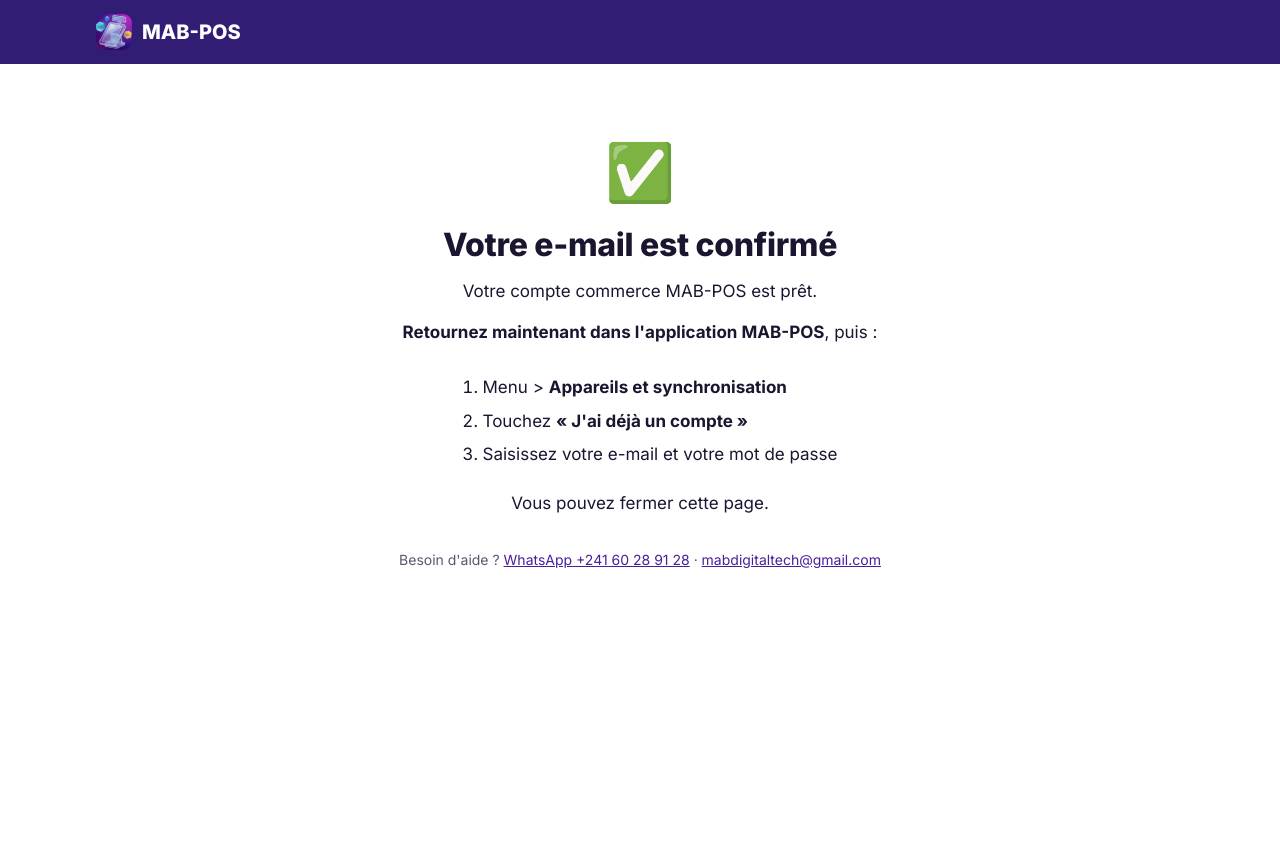
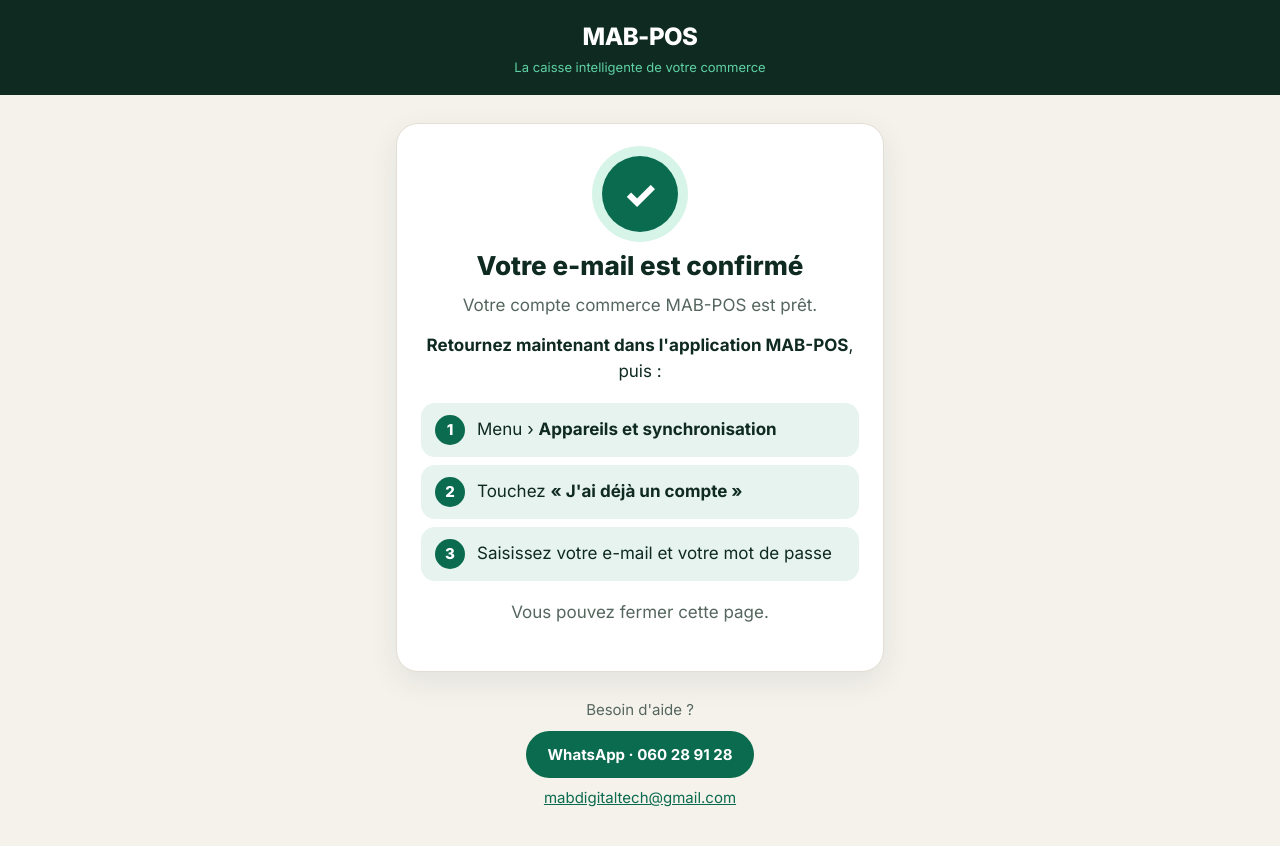
Before and after one commit to mabhoussou/mabpos, a plain HTML site: page compte-confirme.html in a window 1280 px wide. Before the commit the page ends 800 px from the top, so only its background shows below. Drawn offline with Linux system fonts and the light colour scheme.

Commit message:
Add files via upload

```diff
--- a/compte-confirme.html
+++ b/compte-confirme.html
@@ -5,54 +5,120 @@
 <meta name="viewport" content="width=device-width, initial-scale=1">
 <title>E-mail confirmé · MAB-POS</title>
 <meta name="robots" content="noindex">
-<meta name="theme-color" content="#4A1F9A">
+<meta name="theme-color" content="#0F2A21">
 <link rel="icon" href="images/icone.png">
 <link rel="preconnect" href="https://fonts.googleapis.com">
 <link rel="preconnect" href="https://fonts.gstatic.com" crossorigin>
 <link href="https://fonts.googleapis.com/css2?family=Inter:wght@400;500;600;700;800&display=swap" rel="stylesheet">
-<link rel="stylesheet" href="style.css">
-</head>
-<body>
 <!--
   Page d'arrivée du lien de confirmation envoyé par Supabase à la création
   d'un compte commerce. Réglage : Supabase > Authentication > URL Configuration
   > Site URL = https://mabhoussou.github.io/mabpos/compte-confirme.html
   Si le lien est expiré ou déjà utilisé, Supabase ajoute « #error=... » à
   l'adresse : la page affiche alors le second message.
+  Page autonome (couleurs de la charte MAB-POS : vert forêt, émeraude, sable).
 -->
-<header class="top">
-  <div class="wrap top-row">
-    <a href="index.html" class="brand"><img src="images/icone.png" alt="" width="36" height="36"> MAB-POS</a>
-  </div>
+<style>
+  :root {
+    --forest: #0F2A21;
+    --emerald: #0B6B4F;
+    --emerald-light: #5FD1A6;
+    --gold: #FFB020;
+    --bg: #F5F2EC;
+    --card: #FFFFFF;
+    --text: #0F2A21;
+    --muted: #55665E;
+    --line: #E3DED3;
+    --step: #E7F3EE;
+  }
+  @media (prefers-color-scheme: dark) {
+    :root {
+      --bg: #0B1F18;
+      --card: #12332A;
+      --text: #F5F2EC;
+      --muted: #A9C2B7;
+      --line: #1F4A3C;
+      --step: #173D32;
+    }
+  }
+  * { box-sizing: border-box; }
+  body {
+    margin: 0; min-height: 100vh; background: var(--bg); color: var(--text);
+    font: 17px/1.55 Inter, "Segoe UI", system-ui, -apple-system, sans-serif;
+  }
+  header { background: var(--forest); color: #fff; padding: 18px 16px; text-align: center; }
+  header .logo { font-size: 24px; font-weight: 800; letter-spacing: -0.5px; color: #fff; text-decoration: none; }
+  header .tag { display: block; font-size: 13px; color: var(--emerald-light); margin-top: 2px; }
+  main { max-width: 520px; margin: 0 auto; padding: 28px 16px 48px; }
+  .card {
+    background: var(--card); border: 1px solid var(--line); border-radius: 22px;
+    padding: 32px 24px; text-align: center;
+    box-shadow: 0 10px 30px rgba(15, 42, 33, .08);
+  }
+  .card[hidden] { display: none; }
+  .badge {
+    width: 76px; height: 76px; margin: 0 auto 18px; border-radius: 50%;
+    display: grid; place-items: center; font-size: 38px; font-weight: 800; color: #fff;
+    background: var(--emerald); box-shadow: 0 0 0 10px rgba(95, 209, 166, .25);
+  }
+  .badge.warn { background: var(--gold); color: var(--forest); box-shadow: 0 0 0 10px rgba(255, 176, 32, .22); }
+  h1 { font-size: 26px; line-height: 1.2; margin: 0 0 10px; font-weight: 800; }
+  p { margin: 0 0 14px; }
+  .muted { color: var(--muted); }
+  ol { list-style: none; padding: 0; margin: 18px 0; text-align: left; counter-reset: s; }
+  ol li {
+    counter-increment: s; display: flex; gap: 12px; align-items: center;
+    background: var(--step); border-radius: 14px; padding: 12px 14px; margin: 8px 0;
+  }
+  ol li::before {
+    content: counter(s); flex: none; width: 30px; height: 30px; border-radius: 50%;
+    display: grid; place-items: center; font-weight: 800; font-size: 15px;
+    background: var(--emerald); color: #fff;
+  }
+  .help { text-align: center; margin-top: 26px; font-size: 15px; color: var(--muted); }
+  .wa {
+    display: inline-block; margin: 10px 0 8px; padding: 12px 22px; border-radius: 999px;
+    background: var(--emerald); color: #fff; font-weight: 700; text-decoration: none;
+  }
+  .help a.mail { color: var(--emerald); }
+  @media (prefers-color-scheme: dark) { .help a.mail { color: var(--emerald-light); } }
+</style>
+</head>
+<body>
+<header>
+  <a class="logo" href="index.html">MAB-POS</a>
+  <span class="tag">La caisse intelligente de votre commerce</span>
 </header>
 
-<main class="doc" style="text-align:center; max-width:560px; margin:0 auto;">
-  <div id="ok">
-    <p style="font-size:56px; margin:24px 0 8px;">✅</p>
+<main>
+  <div class="card" id="ok">
+    <div class="badge">✓</div>
     <h1>Votre e-mail est confirmé</h1>
-    <p>Votre compte commerce MAB-POS est prêt.</p>
+    <p class="muted">Votre compte commerce MAB-POS est prêt.</p>
     <p><strong>Retournez maintenant dans l'application MAB-POS</strong>, puis :</p>
-    <ol style="text-align:left; display:inline-block; margin:8px auto 16px;">
-      <li>Menu &gt; <strong>Appareils et synchronisation</strong></li>
-      <li>Touchez <strong>« J'ai déjà un compte »</strong></li>
-      <li>Saisissez votre e-mail et votre mot de passe</li>
+    <ol>
+      <li><span>Menu › <strong>Appareils et synchronisation</strong></span></li>
+      <li><span>Touchez <strong>« J'ai déjà un compte »</strong></span></li>
+      <li><span>Saisissez votre e-mail et votre mot de passe</span></li>
     </ol>
-    <p>Vous pouvez fermer cette page.</p>
+    <p class="muted">Vous pouvez fermer cette page.</p>
   </div>
 
-  <div id="erreur" hidden>
-    <p style="font-size:56px; margin:24px 0 8px;">⚠️</p>
+  <div class="card" id="erreur" hidden>
+    <div class="badge warn">!</div>
     <h1>Ce lien n'est plus valable</h1>
-    <p>Il a peut-être déjà été utilisé, ou il a expiré.</p>
+    <p class="muted">Il a peut-être déjà été utilisé, ou il a expiré.</p>
     <p>Si vous avez déjà cliqué une première fois, votre e-mail est sans doute
       déjà confirmé : dans MAB-POS, touchez <strong>« J'ai déjà un compte »</strong>
       et connectez-vous.</p>
-    <p>Sinon, recréez le compte depuis l'application pour recevoir un nouveau lien.</p>
+    <p class="muted">Sinon, recréez le compte depuis l'application pour recevoir un nouveau lien.</p>
   </div>
 
-  <p class="small" style="margin-top:32px;">Besoin d'aide ?
-    <a href="https://wa.me/24160289128">WhatsApp +241 60 28 91 28</a> ·
-    <a href="mailto:mabdigitaltech@gmail.com">mabdigitaltech@gmail.com</a></p>
+  <div class="help">
+    Besoin d'aide ?<br>
+    <a class="wa" href="https://wa.me/24160289128">WhatsApp · 060 28 91 28</a><br>
+    <a class="mail" href="mailto:mabdigitaltech@gmail.com">mabdigitaltech@gmail.com</a>
+  </div>
 </main>
 
 <script>
```
